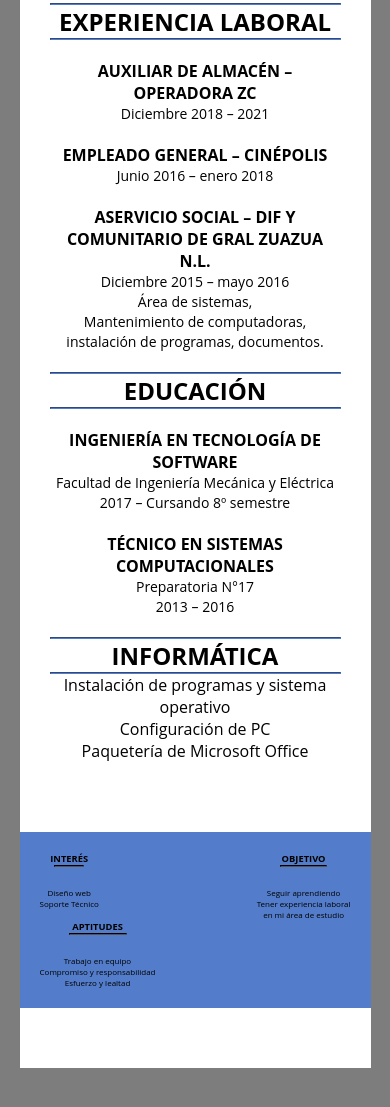
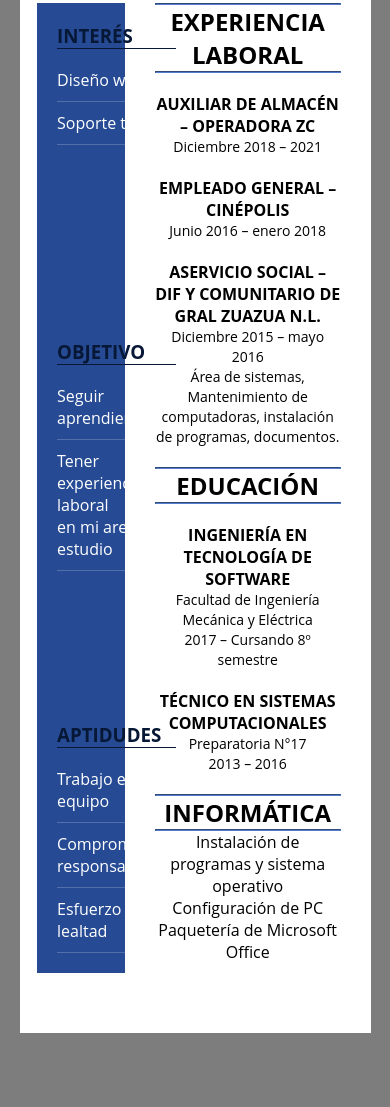
Before and after one commit to pacomata/RondallaCristianaMonteSinai, a plain HTML site: page CV/index.html in a window 390 px wide. Shown: the part 317-1424 px from the top of the page. After the commit the page ends 1400 px from the top, so only its background shows below. Drawn offline with Linux system fonts and the light colour scheme.

Commit message:
Mejore el CV

```diff
--- a/CV/css/estilos.css
+++ b/CV/css/estilos.css
@@ -70,77 +70,33 @@ header .datos p{
 
 aside{
     width: 25%;
-    background: #537dca;
+    background: #264b94;
     margin-bottom: 60px;
     display: flex;
     flex-direction: column;
     flex-wrap: wrap;
     justify-content: space-between;
-    padding: 50px 0;
+   padding: 20px;
 }
 
-aside hr{
-    border-color: #000;
-    margin-bottom: 20px;
-    width: 50%;
-    display: flex;
-    margin-left: 25%;
+aside  .titulo{
+	color: #071836;
+	border-bottom: 1px solid #071836;
+	margin-bottom: 10px;
 }
+
 aside .intereses ul, .objetivo ul, .aptitudes ul{
     list-style: none;
-    text-align: center;
+    font-size: 10px;
 }
 
-@media screen and (max-width: 600px) {
-	.main{
-		width: 100%;
-	}
-
-    aside{
-        width: 100%;
-        flex-direction: row;
-        padding-top: 20px;
-        padding-bottom: 20px;
-    }
-
-    aside .intereses, .aptitudes, .objetivo{
-        font-size: 10px;
-        padding: 0 20px;
-    }
+aside .intereses ul li, .objetivo ul li, .aptitudes ul li{
+    border-bottom: 1px solid rgba(255, 255, 255, 0.2);
+    padding: 10px 0;
 }
 
-@media screen and (max-width: 550px) {
-	.main{
-		width: 100%;
-	}
-
-    aside{
-        width: 100%;
-        flex-direction: row;
-        padding-top: 20px;
-        padding-bottom: 20px;
-    }
-
-    aside .intereses, .aptitudes, .objetivo{
-        font-size: 8px;
-        padding: 0 20px;
-    }
+aside .intereses ul li a, .objetivo ul li a, .aptitudes ul li a{
+    color: #fff;
+    font-size: 16px;
+    text-decoration: none;
 }
-
-@media screen and (max-width: 300px) {
-	.main{
-		width: 100%;
-	}
-
-    aside{
-        width: 100%;
-        flex-direction: row;
-        padding-top: 20px;
-        padding-bottom: 20px;
-    }
-
-    aside .intereses, .aptitudes, .objetivo{
-        font-size: 6px;
-        padding: 0 20px;
-    }
-}
--- a/CV/index.html
+++ b/CV/index.html
@@ -67,31 +67,28 @@
 
         <aside>
             <div class="intereses">
+                <h3 class="titulo">INTERÉS</h3>
                 <ul>
-                    <h3>INTERÉS</h3>
-                    <hr>
-                    <li>Diseño web</li>
-                    <li>Soporte Técnico</li>
+                     <li><a href="#">Diseño web</a></li>
+                     <li><a href="#">Soporte técnico</a></li>
                 </ul>
             </div>
 
             <div class="objetivo">
+                <h3 class="titulo">OBJETIVO</h3>
                 <ul>
-                    <h3>OBJETIVO</h3>
-                    <hr>
-                    <li>Seguir aprendiendo</li>
-                    <li>Tener experiencia laboral <br/> en
-                        mi área de estudio</li>
+                     <li><a href="#">Seguir aprendiendo</a></li>
+                     <li><a href="#">Tener experiencia laboral <br/>
+                        en mi are de estudio</a></li>
                 </ul>
             </div>
 
             <div class="aptitudes">
+                <h3 class="titulo">APTIDUDES</h3>
                 <ul>
-                    <h3>APTITUDES</h3>
-                    <hr>
-                    <li>Trabajo en equipo</li>
-                    <li>Compromiso y responsabilidad</li>
-                    <li>Esfuerzo y lealtad</li>
+                     <li><a href="#">Trabajo en equipo</a></li>
+                     <li><a href="#">Compromiso y responsabilidad</a></li>
+                     <li><a href="#">Esfuerzo y lealtad</a></li>
                 </ul>
             </div>
         </aside>
```
